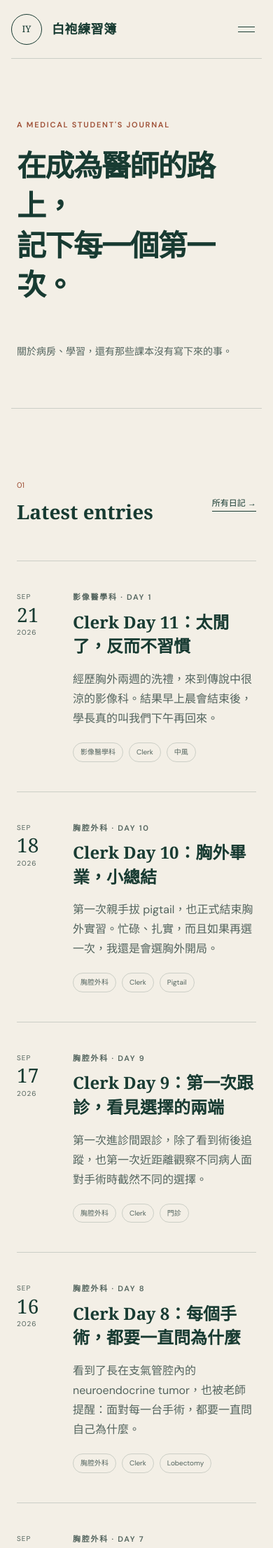
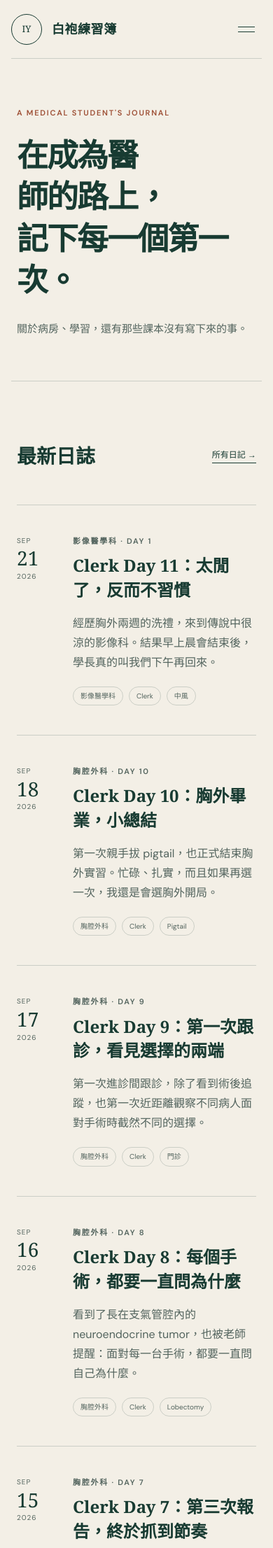
Before and after one commit to francohohtw/francohohtw.github.io, a Jekyll site: the page built from index.html, in a window 390 px wide. Shown: the top 2212 px of the page at 70% size. Built offline with Jekyll 4.4.1, drawn with Linux system fonts in a browser that asks for light colours; some of the changed text lies outside the part shown.

Commit message:
Refine editorial layout and article navigation

```diff
--- a/_config.yml
+++ b/_config.yml
@@ -1,7 +1,7 @@
 title: 白袍練習簿
 tagline: Between rounds, learning one day at a time.
 description: 一個醫學生的臨床實習日記與學習筆記。
-url: ""
+url: "https://francohohtw.github.io"
 baseurl: ""
 lang: zh-TW
 timezone: Asia/Taipei
--- a/_layouts/default.html
+++ b/_layouts/default.html
@@ -5,7 +5,15 @@
     <meta name="viewport" content="width=device-width, initial-scale=1">
     <meta name="theme-color" content="#f3efe6">
     <meta name="description" content="{{ page.description | default: site.description | escape }}">
+    <meta property="og:locale" content="zh_TW">
+    <meta property="og:type" content="{% if page.layout == 'post' %}article{% else %}website{% endif %}">
+    <meta property="og:site_name" content="{{ site.title | escape }}">
+    <meta property="og:title" content="{% if page.title %}{{ page.title | escape }} · {% endif %}{{ site.title | escape }}">
+    <meta property="og:description" content="{{ page.description | default: page.summary | default: site.description | escape }}">
+    <meta property="og:url" content="{{ page.url | absolute_url }}">
+    <meta name="twitter:card" content="summary">
     <title>{% if page.title %}{{ page.title }} · {% endif %}{{ site.title }}</title>
+    <link rel="canonical" href="{{ page.url | absolute_url }}">
     <link rel="preconnect" href="https://fonts.googleapis.com">
     <link rel="preconnect" href="https://fonts.gstatic.com" crossorigin>
     <link href="https://fonts.googleapis.com/css2?family=DM+Sans:wght@400;500;600&family=Noto+Serif+TC:wght@400;600;700&display=swap" rel="stylesheet">
--- a/assets/css/style.css
+++ b/assets/css/style.css
@@ -20,32 +20,36 @@
   -webkit-font-smoothing: antialiased;
 }
 a { color: inherit; }
+button, a { -webkit-tap-highlight-color: transparent; }
+:focus-visible { outline: 2px solid var(--accent); outline-offset: 4px; }
 .page-shell { width: min(1180px, calc(100% - 48px)); margin: 0 auto; }
 .skip-link { position: fixed; left: 12px; top: -80px; background: var(--ink); color: white; padding: 8px 14px; z-index: 10; }
 .skip-link:focus { top: 12px; }
 .sr-only { position: absolute; width: 1px; height: 1px; overflow: hidden; clip: rect(0,0,0,0); }
 
-.site-header { min-height: 108px; display: flex; align-items: center; justify-content: space-between; border-bottom: 1px solid var(--line); }
+.site-header { min-height: 80px; display: flex; align-items: center; justify-content: space-between; border-bottom: 1px solid var(--line); }
 .brand { display: flex; align-items: center; gap: 14px; text-decoration: none; line-height: 1.15; }
 .brand-mark { width: 44px; height: 44px; display: grid; place-items: center; border: 1px solid var(--ink); border-radius: 50%; font-family: var(--serif); font-size: 13px; }
 .brand strong { display: block; font-family: var(--serif); font-size: 18px; letter-spacing: .03em; }
 .brand small { display: block; margin-top: 6px; color: var(--ink-soft); font-size: 10px; letter-spacing: .08em; }
 .site-nav { display: flex; gap: 34px; font-size: 12px; letter-spacing: .05em; }
 .site-nav a { position: relative; text-decoration: none; }
-.site-nav a::after { content: ""; position: absolute; left: 0; right: 100%; bottom: -7px; height: 1px; background: var(--accent); transition: right .2s ease; }
+.site-nav a::after { content: ""; position: absolute; left: 0; right: 100%; bottom: -7px; height: 1px; background: var(--accent); transition: right .28s cubic-bezier(.16, 1, .3, 1); }
 .site-nav a:hover::after, .site-nav a[aria-current="page"]::after { right: 0; }
 .menu-toggle { display: none; border: 0; background: none; padding: 10px; }
 
-.hero { min-height: 500px; padding: 112px 7% 80px; display: flex; justify-content: space-between; align-items: flex-end; border-bottom: 1px solid var(--line); }
+.hero { min-height: 430px; padding: 76px 7% 78px; display: flex; align-items: center; border-bottom: 1px solid var(--line); }
+.hero-copy { width: min(900px, 100%); }
 .eyebrow, .entry-kicker { margin: 0 0 20px; color: var(--accent); font-size: 11px; font-weight: 600; letter-spacing: .16em; text-transform: uppercase; }
-.hero h1, .page-header h1, .about-page h1 { margin: 0; font-family: var(--serif); font-size: clamp(42px, 6vw, 76px); font-weight: 600; line-height: 1.35; letter-spacing: -.04em; }
-.hero-note { width: 240px; margin: 0 0 12px 40px; color: var(--ink-soft); font-family: var(--serif); font-size: 14px; }
+.hero h1, .page-header h1, .about-page h1 { margin: 0; font-family: var(--serif); font-size: clamp(42px, 5.7vw, 68px); font-weight: 600; line-height: 1.32; letter-spacing: -.04em; text-wrap: balance; }
+.hero-note { max-width: 34rem; margin: 30px 0 0; color: var(--ink-soft); font-family: var(--serif); font-size: 15px; line-height: 1.85; text-wrap: pretty; }
 
-.latest { padding: 100px 7%; }
+.latest { padding: 82px 7% 96px; }
 .section-heading { display: flex; align-items: end; justify-content: space-between; margin-bottom: 45px; }
-.section-number { margin: 0 0 4px; color: var(--accent); font-size: 11px; }
 .section-heading h2 { margin: 0; font-family: var(--serif); font-size: 28px; font-weight: 600; }
 .text-link, .back-link { color: var(--ink); font-size: 12px; text-decoration: none; border-bottom: 1px solid var(--ink); }
+.text-link, .back-link, .entry-body h3 a, .note-card h2 a, .archive-list h3 a { transition: color .28s cubic-bezier(.16, 1, .3, 1), border-color .28s cubic-bezier(.16, 1, .3, 1); }
+.text-link:hover, .back-link:hover { color: var(--accent); border-color: var(--accent); }
 .entry-card { display: grid; grid-template-columns: 96px 1fr; gap: 38px; padding: 42px 0; border-top: 1px solid var(--line); }
 .entry-date span, .entry-date small { display: block; color: var(--ink-soft); font-size: 10px; letter-spacing: .1em; text-transform: uppercase; }
 .entry-date strong { display: block; font-family: var(--serif); font-size: 34px; font-weight: 400; line-height: 1.2; }
@@ -57,9 +61,9 @@
 .tag-list { display: flex; flex-wrap: wrap; gap: 8px; margin-top: 42px; }
 .tag-list span { padding: 4px 10px; border: 1px solid var(--line); border-radius: 99px; color: var(--ink-soft); font-size: 10px; }
 .tag-list.compact { margin-top: 20px; }
-.quote-band { margin: 0 calc(50% - 50vw); padding: 86px max(7%, calc((100vw - 1040px) / 2)); background: var(--ink); color: var(--paper); text-align: center; }
-.quote-band p { max-width: 780px; margin: 0 auto 18px; font-family: var(--serif); font-size: clamp(23px, 3vw, 35px); line-height: 1.6; }
-.quote-band span { opacity: .65; font-size: 11px; letter-spacing: .1em; }
+.quote-band { margin: 0 calc(50% - 50vw); padding: 78px max(7%, calc((100vw - 1040px) / 2)); border-top: 1px solid var(--line); border-bottom: 1px solid var(--line); background: var(--paper-deep); color: var(--ink); text-align: left; }
+.quote-band p { max-width: 820px; margin: 0 0 22px; font-family: var(--serif); font-size: clamp(23px, 3vw, 35px); line-height: 1.6; text-wrap: balance; }
+.quote-band span { color: var(--ink-soft); font-size: 11px; letter-spacing: .1em; text-transform: uppercase; }
 
 .page-header { padding: 110px 7% 70px; border-bottom: 1px solid var(--line); }
 .page-header h1 { font-size: clamp(48px, 7vw, 82px); }
@@ -87,6 +91,12 @@
 .post-content blockquote { margin: 35px 0; padding: 12px 25px; border-left: 2px solid var(--accent); color: var(--ink-soft); font-size: 20px; }
 .post-content li { margin: 8px 0; }
 .post-content a { color: var(--accent); }
+.post-navigation { display: grid; grid-template-columns: repeat(2, minmax(0, 1fr)); gap: 32px; margin-top: 78px; padding-top: 28px; border-top: 1px solid var(--line); }
+.post-navigation-link { display: block; text-decoration: none; }
+.post-navigation-link.next { grid-column: 2; text-align: right; }
+.post-navigation-link span { display: block; margin-bottom: 8px; color: var(--accent); font-size: 10px; letter-spacing: .14em; }
+.post-navigation-link strong { display: block; font-family: var(--serif); font-size: 16px; font-weight: 600; line-height: 1.55; }
+.post-navigation-link:hover strong { color: var(--accent); }
 
 .about-page { display: grid; grid-template-columns: 1.15fr .85fr; gap: 9%; padding: 120px 7%; }
 .about-page h1 { font-size: clamp(40px, 5vw, 62px); }
@@ -109,9 +119,9 @@
   .menu-toggle span:not(.sr-only) { display: block; width: 24px; height: 1px; background: var(--ink); }
   .site-nav { display: none; position: absolute; top: 76px; left: 16px; right: 16px; padding: 24px; flex-direction: column; gap: 20px; background: var(--ink); color: var(--paper); z-index: 5; }
   .site-nav.is-open { display: flex; }
-  .hero { min-height: 500px; padding: 85px 8px 55px; display: block; }
-  .hero h1 { font-size: 42px; }
-  .hero-note { width: auto; margin: 55px 0 0; }
+  .hero { min-height: 420px; padding: 68px 8px 60px; display: flex; }
+  .hero h1 { font-size: clamp(38px, 11.5vw, 48px); }
+  .hero-note { width: auto; margin-top: 28px; }
   .latest, .archive-list, .notes-grid { padding-left: 8px; padding-right: 8px; }
   .section-heading { align-items: center; }
   .entry-card { grid-template-columns: 60px 1fr; gap: 20px; }
@@ -122,6 +132,8 @@
   .notes-grid { grid-template-columns: 1fr; }
   .post-page { padding: 65px 8px 90px; }
   .post-content { font-size: 16px; }
+  .post-navigation { grid-template-columns: 1fr; gap: 26px; }
+  .post-navigation-link.next { grid-column: 1; text-align: left; }
   .about-page { grid-template-columns: 1fr; gap: 20px; padding: 80px 8px; }
   .about-copy { padding-top: 0; }
   .site-footer { display: block; }
--- a/assets/js/main.js
+++ b/assets/js/main.js
@@ -2,9 +2,25 @@
 const nav = document.querySelector('.site-nav');
 
 if (button && nav) {
+  const closeMenu = () => {
+    button.setAttribute('aria-expanded', 'false');
+    nav.classList.remove('is-open');
+  };
+
   button.addEventListener('click', () => {
     const isOpen = button.getAttribute('aria-expanded') === 'true';
     button.setAttribute('aria-expanded', String(!isOpen));
     nav.classList.toggle('is-open', !isOpen);
   });
+
+  nav.addEventListener('click', (event) => {
+    if (event.target.closest('a')) closeMenu();
+  });
+
+  document.addEventListener('keydown', (event) => {
+    if (event.key === 'Escape') {
+      closeMenu();
+      button.focus();
+    }
+  });
 }
--- a/index.html
+++ b/index.html
@@ -4,18 +4,17 @@
 ---
 
 <section class="hero">
-  <div>
+  <div class="hero-copy">
     <p class="eyebrow">A medical student's journal</p>
     <h1>在成為醫師的路上，<br>記下每一個第一次。</h1>
+    <p class="hero-note">關於病房、學習，還有那些課本沒有寫下來的事。</p>
   </div>
-  <p class="hero-note">關於病房、學習，還有那些課本沒有寫下來的事。</p>
 </section>
 
 <section class="latest" aria-labelledby="latest-heading">
   <div class="section-heading">
     <div>
-      <p class="section-number">01</p>
-      <h2 id="latest-heading">Latest entries</h2>
+      <h2 id="latest-heading">最新日誌</h2>
     </div>
     <a class="text-link" href="{{ '/internship/' | relative_url }}">所有日記 →</a>
   </div>
@@ -45,5 +44,5 @@
 
 <aside class="quote-band">
   <p>“The good physician treats the disease; the great physician treats the patient who has the disease.”</p>
-  <span>— William Osler</span>
+  <span>William Osler</span>
 </aside>
```
Also changed, not shown: _layouts/post.html (+19 -0 lines), 1 other file.
